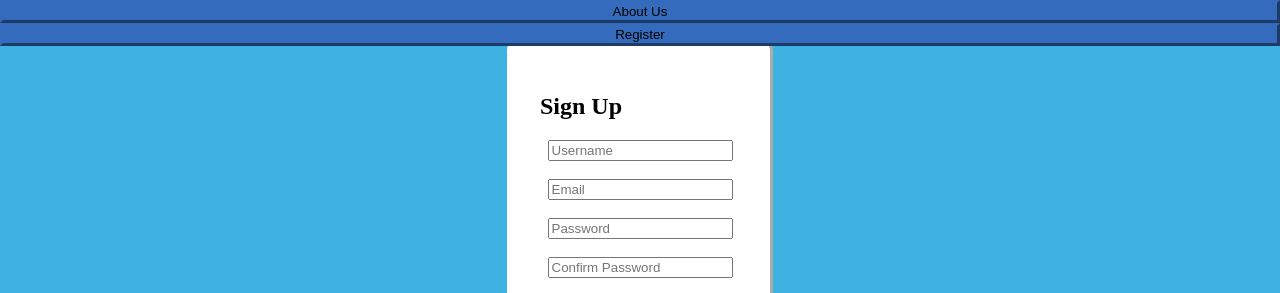
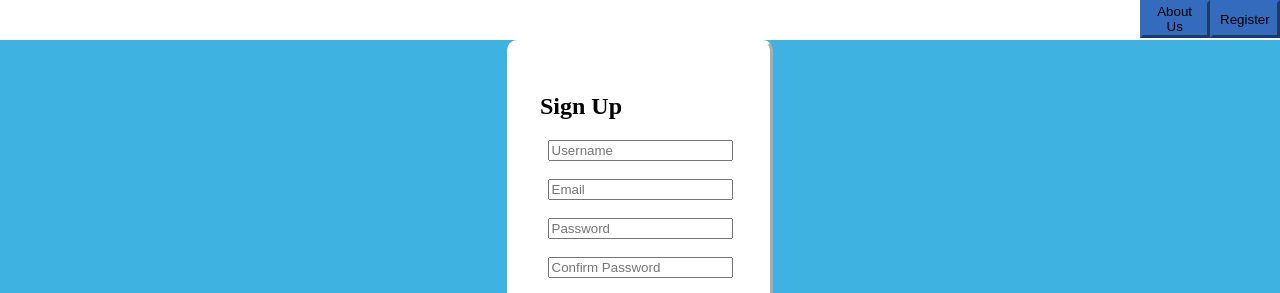
Before and after one commit to JTague111/RegistrationPage, a plain HTML site: page index.html in a window 1280 px wide. Shown: the top 293 px of the page. Drawn offline with Linux system fonts and the light colour scheme.

Commit message:
final commit

```diff
--- a/index.html
+++ b/index.html
@@ -9,8 +9,10 @@
 </head>
 <body>
     <nav>
-        <button>About Us</button>
-        <button>Register</button>
+        <div class="nv">
+            <button>About Us</button>
+            <button>Register</button>
+        </div>
     </nav>
     <div id="main-content">
         <form>
--- a/style.css
+++ b/style.css
@@ -28,3 +28,7 @@ nav{
     height: 40px;
     background-color: white;
 }
+.nv{
+    float: right;
+    display: flex;
+}
```
